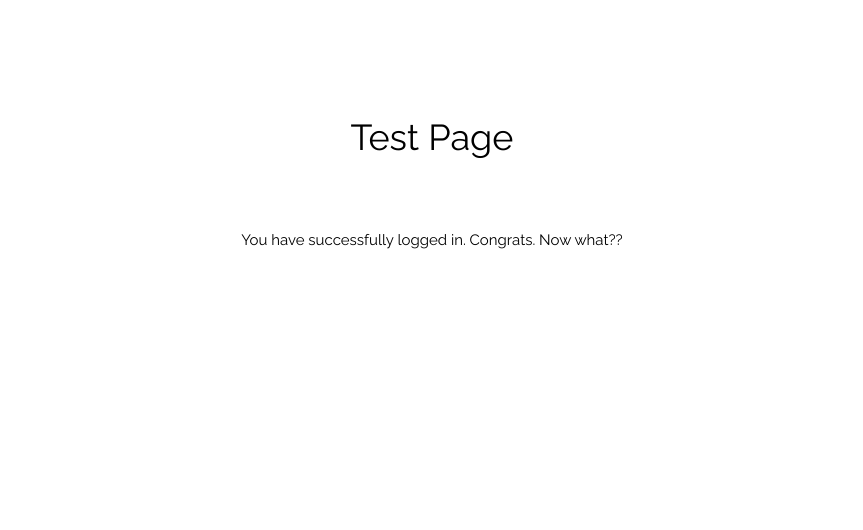
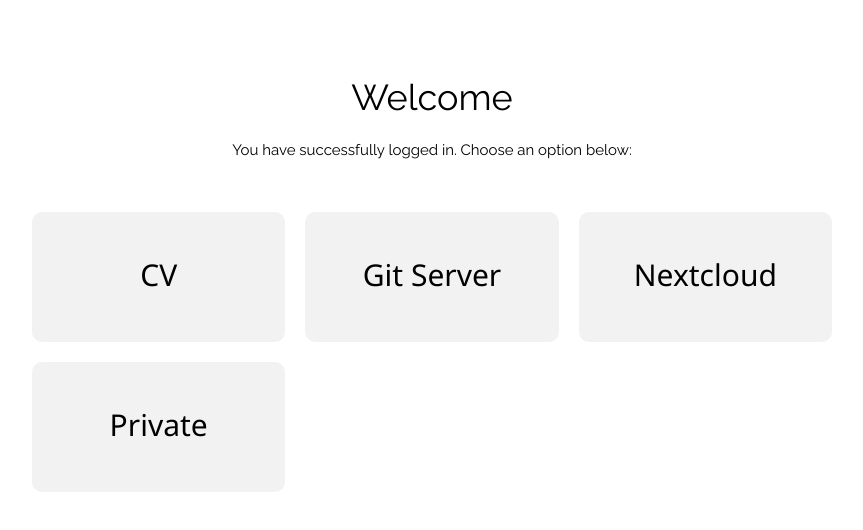
Before and after one commit to aalling93/website, a plain HTML site: page pages/test_page.html in a window 1280 px wide. Shown: the whole page, without its empty margins (208-1071 px from the left). Drawn offline with nearby package versions, Linux system fonts and the light colour scheme.

Commit message:
added streamlist

```diff
--- a/pages/test_page.html
+++ b/pages/test_page.html
@@ -1,18 +1,68 @@
-
 <!DOCTYPE html>
 <html>
   <head>
     <title>Test Page</title>
-<meta charset="UTF-8">
-<meta name="viewport" content="width=device-width, initial-scale=1">
-<link rel="stylesheet" href="https://www.w3schools.com/w3css/5/w3.css">
-<link rel="stylesheet" href="https://fonts.googleapis.com/css?family=Raleway">
+    <meta charset="UTF-8" />
+    <meta name="viewport" content="width=device-width, initial-scale=1" />
+    <link rel="stylesheet" href="https://www.w3schools.com/w3css/4/w3.css" />
+    <link
+      rel="stylesheet"
+      href="https://fonts.googleapis.com/css?family=Raleway"
+    />
     <style>
-body,h1,p {font-family: "Raleway", sans-serif; text-align:center; padding-top: 50px;}
+      body,
+      h1 {
+        font-family: "Raleway", sans-serif;
+        text-align: center;
+        padding-top: 30px;
+      }
+      .grid {
+        display: grid;
+        grid-template-columns: repeat(auto-fit, minmax(200px, 1fr));
+        gap: 20px;
+        max-width: 800px;
+        margin: auto;
+        margin-top: 50px;
+      }
+      .box {
+        padding: 30px;
+        background-color: #f2f2f2;
+        border-radius: 10px;
+        cursor: pointer;
+        transition: 0.3s;
+      }
+      .box:hover {
+        background-color: #ddd;
+      }
     </style>
   </head>
   <body>
-<h1>Test Page</h1>
-<p>You have successfully logged in. Congrats. Now what??</p>
+    <h1>Welcome</h1>
+    <p>You have successfully logged in. Choose an option below:</p>
+
+    <div class="grid">
+      <div
+        class="box"
+        onclick="window.open('https://aalling93-my-site-app-kzwtkf.streamlit.app/','_blank')"
+      >
+        <h2>CV</h2>
+        <p> </p>
+      </div>
+
+      <div class="box" onclick="alert('You do not have access to Git Server.')">
+        <h2>Git Server</h2>
+        <p> </p>
+      </div>
+
+      <div class="box" onclick="alert('You do not have access to Nextcloud.')">
+        <h2>Nextcloud</h2>
+        <p> </p>
+      </div>
+
+      <div class="box" onclick="alert('You do not have access to Private.')">
+        <h2>Private</h2>
+        <p> </p>
+      </div>
+    </div>
   </body>
 </html>
```
Lines whose indentation alone changed are shown as unchanged.
